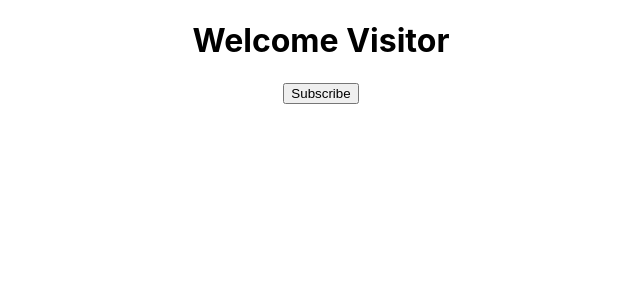
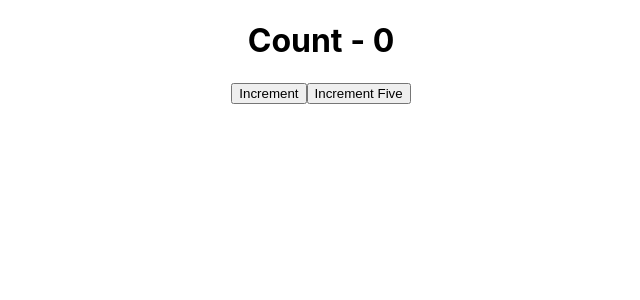
Before and after one commit to ajmalMundumuzhi/React-Fundamentals, a React (Create React App) app: page / in a window 1280 px wide. Shown: the top 300 px of the page, without its empty margins (319-959 px from the left). Built offline with nearby package versions, Linux system fonts and the light colour scheme.

Commit message:
setState complerted

```diff
--- a/src/App.js
+++ b/src/App.js
@@ -5,11 +5,13 @@
 import Hello from './components/Hello';
 import Greet from './components/Greet';
 import Message from './components/Message';
+import Count from './components/Count';
 
 function App() {
   return (
     <div className="App">
-      <Message />
+      <Count />
+      {/* <Message /> */}
       {/* <FirstComponent />
       {/* <Hello /> */}
 
--- /dev/null
+++ b/src/components/Count.js
@@ -0,0 +1,47 @@
+ import React, { Component } from 'react';
+
+class Count extends Component {
+    constructor() {
+        super()
+        this.state = {
+            count: 0
+        }
+    }
+
+    increment() {
+    //     this.setState({
+    //         count: this.state.count + 1
+    //     },
+    //     () => {
+    //         console.log('Callback value', this.state.count) if wanna log after execution of setState
+    //     }
+    // )
+    // console.log(this.state.count) // this will log the previous value of count because setState is asynchronous
+
+    this.setState(prevState => ({
+        count: prevState.count + 1
+    }))
+    console.log(this.state.count)
+
+    }
+
+    IncrementFive() {
+        this.increment()
+        this.increment()
+        this.increment()
+        this.increment()
+        this.increment()
+    }
+
+    render() {
+        return (
+            <div>
+                <h1>Count - {this.state.count}</h1>
+                <button onClick={() => this.increment()}>Increment</button>
+                <button onClick={() => this.IncrementFive()}>Increment Five</button>
+            </div>
+        )
+    }
+}
+
+export default Count;
```
